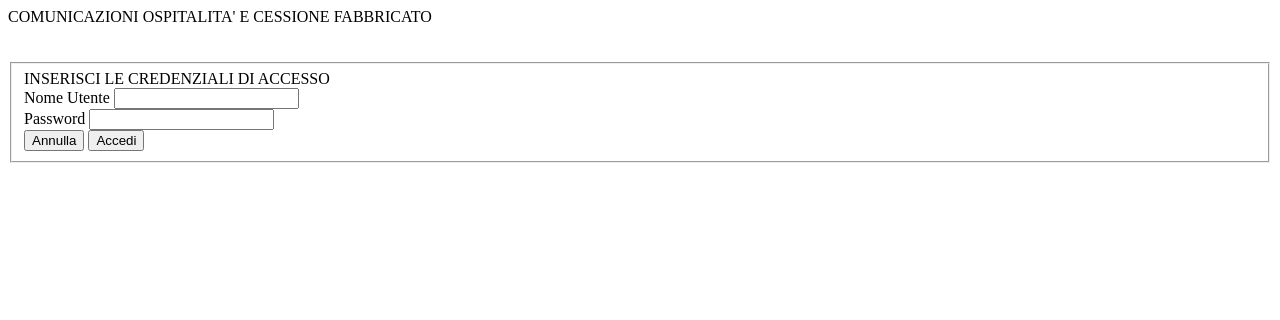
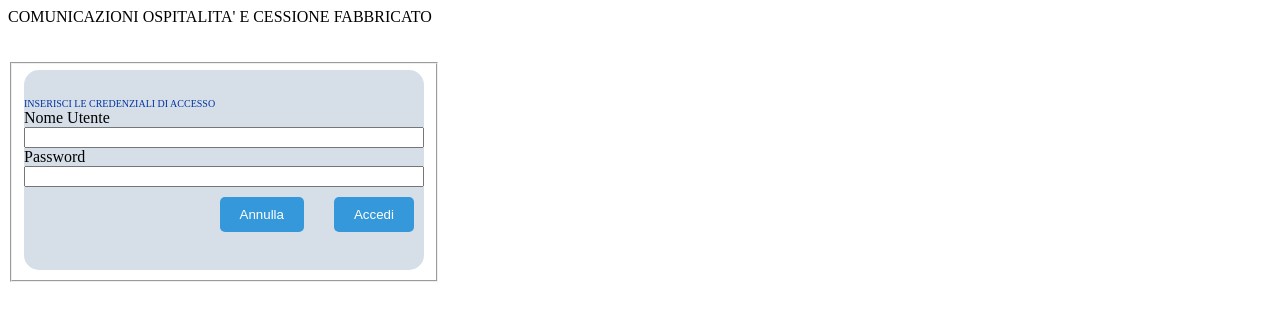
Before and after one commit to praticaff/Comunicazioni, a plain HTML site: page index.html in a window 1280 px wide. Drawn offline with Linux system fonts and the light colour scheme.

Commit message:
nuovi css

```diff
--- a/css/indexStyle.css
+++ b/css/indexStyle.css
@@ -0,0 +1,53 @@
+.titoloCredenziali {
+    color: #0033A0;
+    align-content:center;
+    font-size: 10px;
+}
+
+.form-groupIndex{
+    display: flex;
+    flex-direction: column;
+    height: 100%;
+    border-radius: 5px;
+    border: 2 px solid black;
+}
+
+.fieldsetIndex{
+    align-content: center;
+    background: #D6DEE7;
+    border-radius: 15px;
+    padding: 0px;
+    width: 400px;
+    height: 200px;
+    margin:0px;
+    border:0px;
+}
+#formIndex{
+    width: 400px;
+    height: 200px;
+    align-content: center;
+    max-width: 400px;
+}
+.credenziali{
+    display: flex;
+    flex-direction: column;
+}
+
+/*SPECIFICHE PER LA SEZIONE COMANDI E COMANDI STESSI*/
+
+.comandi {
+    display: flex;
+    justify-content: flex-end;
+    gap: 10px;
+}
+
+button {
+    background-color: #3498db;
+    color: white;
+    padding: 10px 20px;
+    border: none;
+    margin: 10px;
+    border-radius: 5px;
+    cursor: pointer;
+    transition: background 0.3s, transform 0.2s;
+}
--- a/css/nuovaStyle.css
+++ b/css/nuovaStyle.css
@@ -45,27 +45,11 @@ footer {
     font-size: 14px;
     color: #0033A0;
     border-top: 1px solid #e9ecef;
-    /*position: fixed; Annullata per visionarlo solo in fondo alla pagina*/
     bottom: 0;
     width: 100%;
 }
 
-/*SPECIFICHE PER LA HOMEPAGE*/
 
-.home{
-    color: #0033A0;
-    font-size: 40px;
-    font-weight: bold;
-    padding: 5px;
-    border-radius: 10px;
-    margin: 0 auto;
-    text-align: center;
-}
-
-.immagineBottone {
-    width: 100px;
-    height: 100px;
-}
 
 /*SPECIFICHE PER IL TITOLO PRINCIPALE DELLE PAGINE*/
 
@@ -114,7 +98,6 @@ fieldset {
     grid-template-columns: repeat(auto-fit, minmax(220px, 1fr));
     gap: 0 2rem;
 }
-
 
 
 .minorenne1,
@@ -181,39 +164,3 @@ button {
     cursor: pointer;
     transition: background 0.3s, transform 0.2s;
 }
-
-/* INDEX*/
-.titoloCredenziali {
-    color: #0033A0;
-    align-content:center;
-    font-size: 10px;
-}
-
-.form-groupIndex{
-    display: flex;
-    flex-direction: column;
-    height: 100%;
-    border-radius: 5px;
-    border: 2 px solid black;
-}
-
-.fieldsetIndex{
-    align-content: center;
-    background: #D6DEE7;
-    border-radius: 15px;
-    padding: 0px;
-    width: 400px;
-    height: 200px;
-    margin:0px;
-    border:0px;
-}
-#formIndex{
-    width: 400px;
-    height: 200px;
-    align-content: center;
-    max-width: 400px;
-}
-.credenziali{
-    display: flex;
-    flex-direction: column;
-}
--- a/index.html
+++ b/index.html
@@ -3,7 +3,7 @@
 
 <head>
     <title>Login</title>
-    <link rel="stylesheet" type="text/css" href="css/style.css">
+    <link rel="stylesheet" type="text/css" href="css/indexStyle.css">
     <meta name="viewport" content="width=device-width, initial-scale=1.0">
 </head>
 
```
Also changed, not shown: css/homeStyle.css (+16 -0 lines), home.html (+1 -1 lines), nuovaOspitalita.html (+1 -1 lines).
